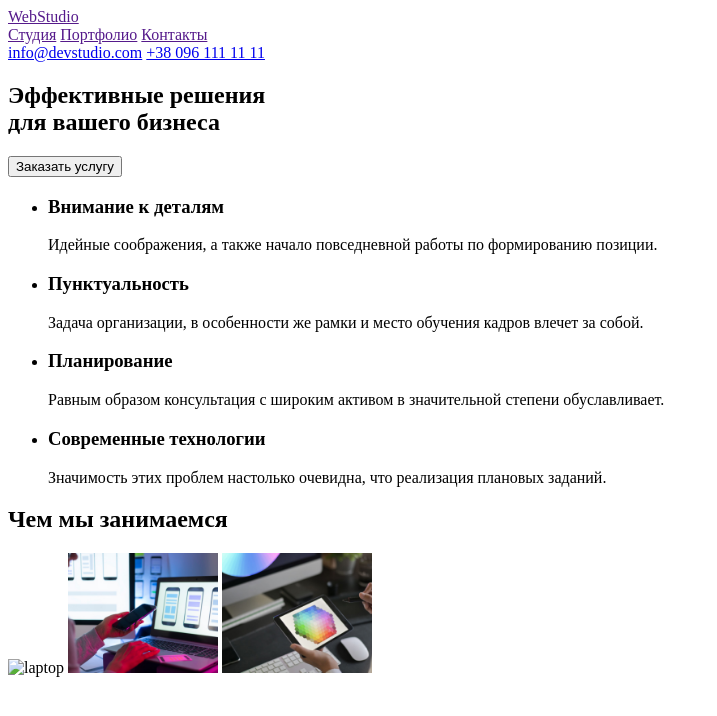
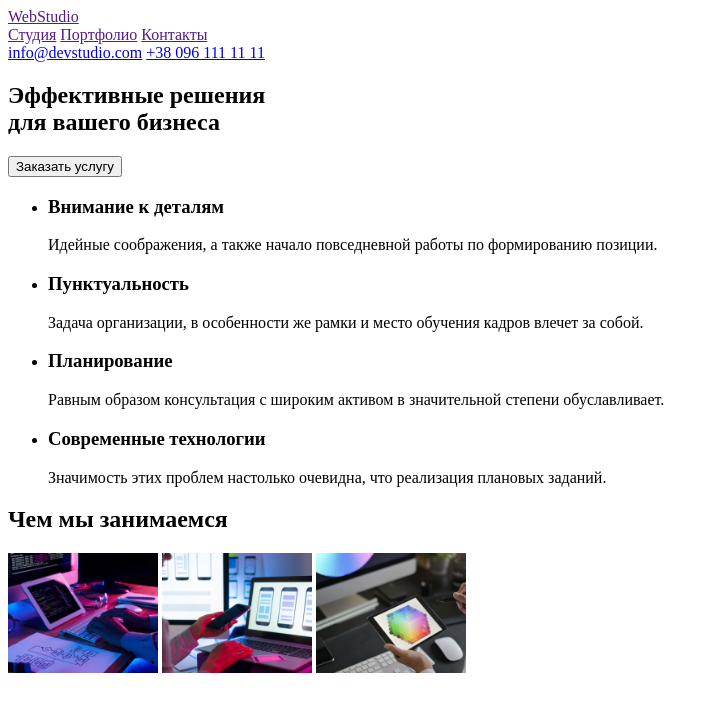
Before and after one commit to ViktoriaDomashchuk/goit-markup--hw-01, a plain HTML site: page index.html in a window 1280 px wide. Shown: the whole page, without its empty margins (0-717 px from the left). Drawn offline with Linux system fonts and the light colour scheme; the site is published under a folder, as on GitHub Pages, so addresses that start at the root find nothing.

Commit message:
Update index.html

```diff
--- a/index.html
+++ b/index.html
@@ -44,9 +44,9 @@
     </section>
      <section>
         <h2>Чем мы занимаемся</h2>
-        <img src="/images/box 1 (1).jpg" alt="laptop" width="150">
-        <img src="GOIT-MARKUP--HW-01/images/box-2.jpg" alt="telephone" width="150">
-        <img src="GOIT-MARKUP--HW-01/images/box-3.jpg" alt="tablet" width="150">
+        <img src="./images/box 1 (1).jpg" alt="laptop" width="150">
+        <img src="./images/box-2.jpg" alt="telephone" width="150">
+        <img src="./images/box-3.jpg" alt="tablet" width="150">
      </section>
     </main>
 </body>
```
